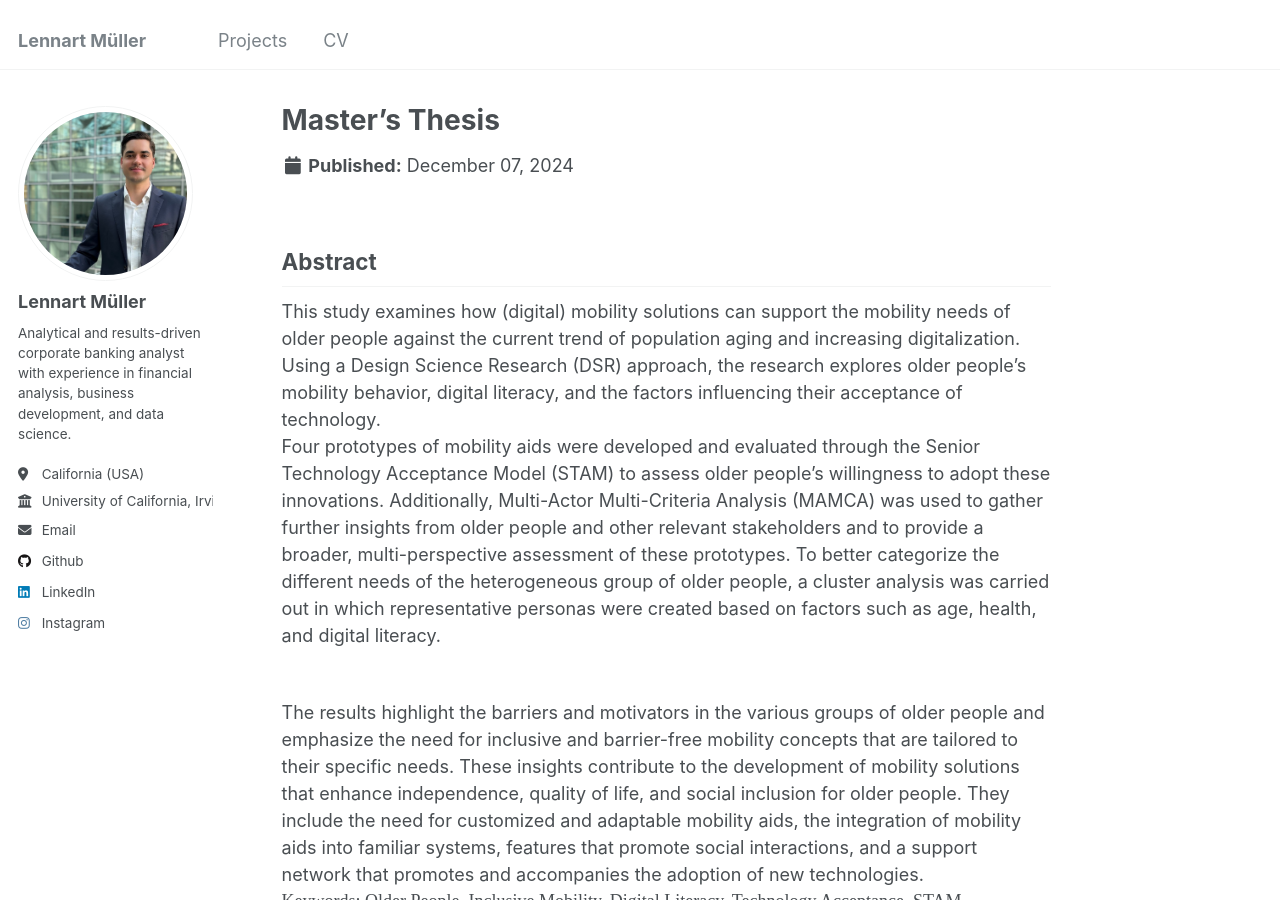
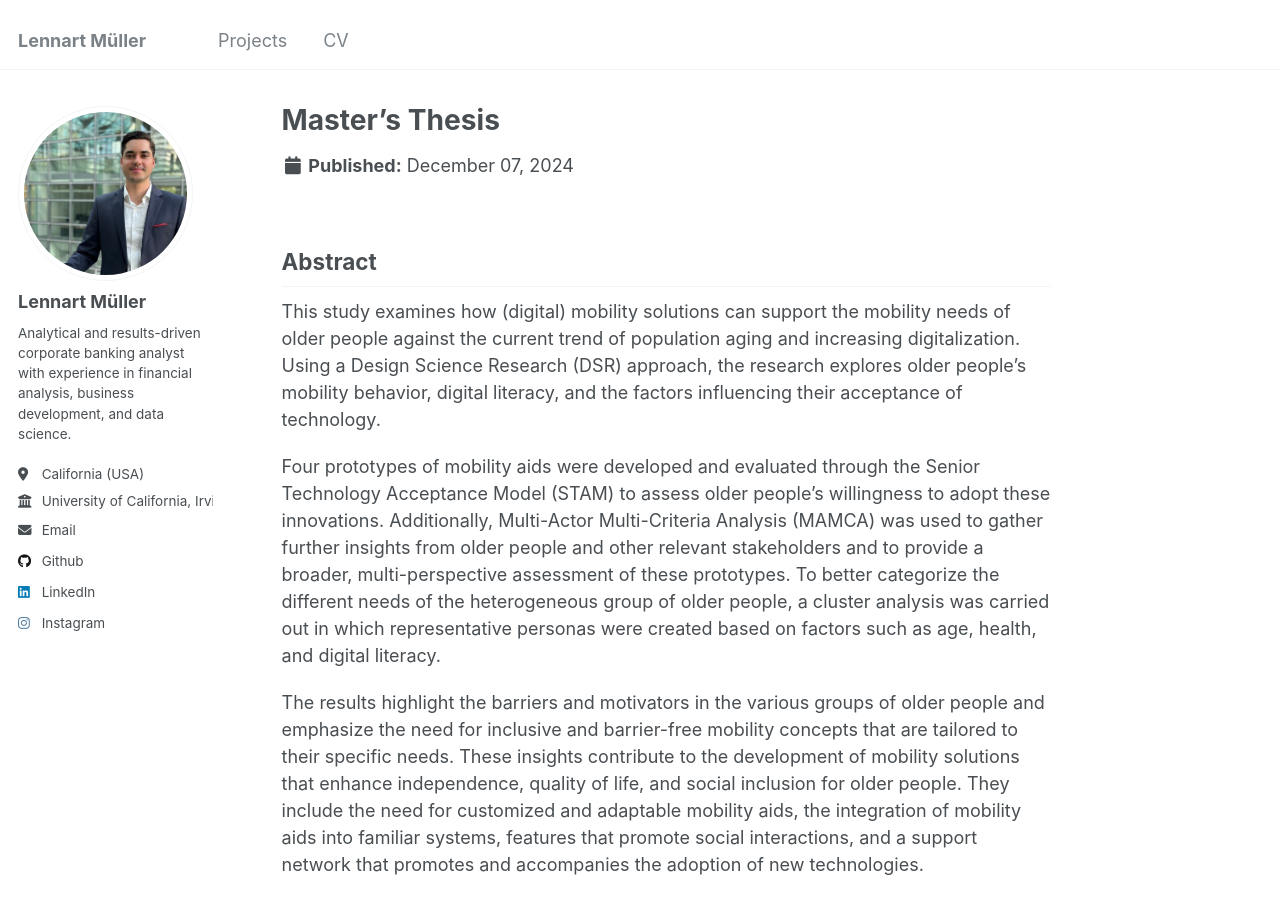
Before and after one commit to lennartmueller123/lennartmueller123.github.io, a Jekyll site: the page built from _projects/project-1.html, in a window 1280 px wide and 900 px high. Built offline with Jekyll 4.4.1, drawn with Linux system fonts in a browser that asks for light colours.

Commit message:
Update project-1.html better margins (20px)

```diff
--- a/_projects/project-1.html
+++ b/_projects/project-1.html
@@ -8,10 +8,12 @@ collection: projects
 <div>
 This study examines how (digital) mobility solutions can support the mobility needs of older people against the current trend of population aging and increasing digitalization. Using a Design Science Research (DSR) approach, the research explores older people’s mobility behavior, digital literacy, and the factors influencing their acceptance of technology.
 </div>
+<div style="margin-top: 20px;">
 Four prototypes of mobility aids were developed and evaluated through the Senior Technology Acceptance Model (STAM) to assess older people’s willingness to adopt these innovations. Additionally, Multi-Actor Multi-Criteria Analysis (MAMCA) was used to gather further insights from older people and other relevant stakeholders and to provide a broader, multi-perspective assessment of these prototypes. To better categorize the different needs of the heterogeneous group of older people, a cluster analysis was carried out in which representative personas were created based on factors such as age, health, and digital literacy.
-<div style="margin-top: 50px;">
+</div>
+<div style="margin-top: 20px;">
 The results highlight the barriers and motivators in the various groups of older people and emphasize the need for inclusive and barrier-free mobility concepts that are tailored to their specific needs. These insights contribute to the development of mobility solutions that enhance independence, quality of life, and social inclusion for older people. They include the need for customized and adaptable mobility aids, the integration of mobility aids into familiar systems, features that promote social interactions, and a support network that promotes and accompanies the adoption of new technologies.
 </div>
-<div style="margin-top: 20;">
+<div style="margin-top: 20px;">
 <p style="font-family: 'Cursive';">Keywords: Older People, Inclusive Mobility, Digital Literacy, Technology Acceptance, STAM</p>
 </div>
```
